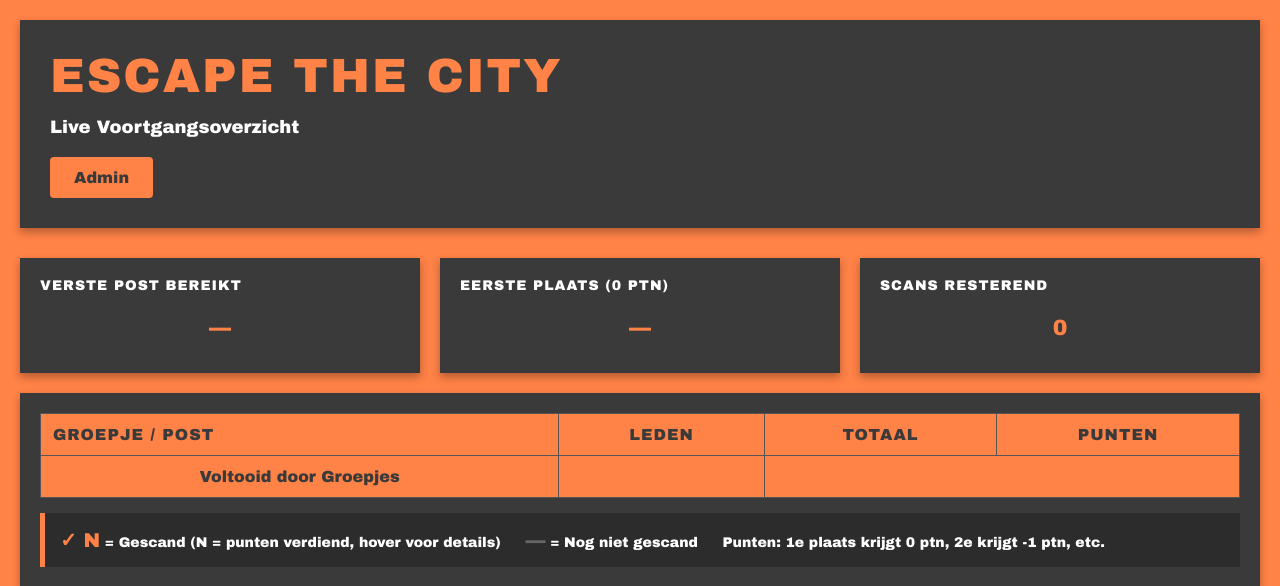
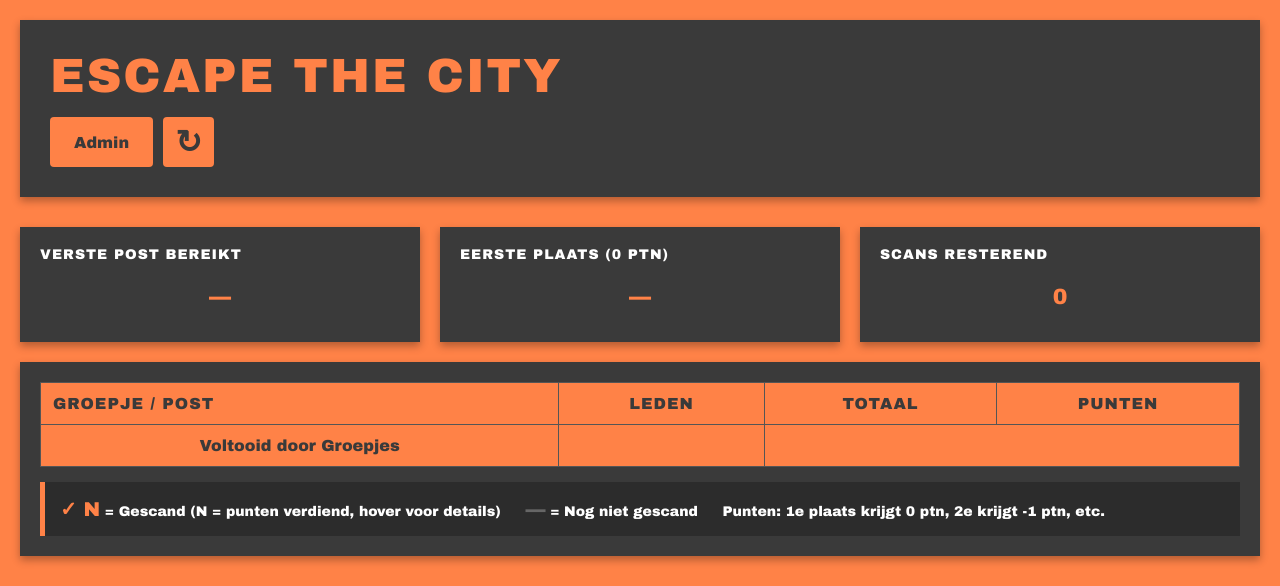
Before and after one commit to kwint/escape-the-city, a Django app: page / in a window 1280 px wide. Shown: the top 586 px of the page. Run offline with Django 5.2, Linux system fonts and the light colour scheme; data that the repository does not hold is empty.

Commit message:
Added refresh button

```diff
--- a/hunt/templates/hunt/overview.html
+++ b/hunt/templates/hunt/overview.html
@@ -29,8 +29,15 @@
             text-transform: uppercase;
             letter-spacing: 2px;
         }
+        .button-container {
+            display: flex;
+            gap: 10px;
+            align-items: stretch;
+        }
         .admin-link {
-            display: inline-block;
+            display: flex;
+            align-items: center;
+            justify-content: center;
             padding: 12px 24px;
             background-color: #FF8247;
             color: #3A3A3A;
@@ -43,6 +50,10 @@
         .admin-link:hover {
             transform: translateY(-2px);
             box-shadow: 0 4px 8px rgba(0,0,0,0.2);
+        }
+        .refresh-link {
+            font-size: 32px;
+            padding: 6px 12px;
         }
         .overview-container {
             background-color: #3A3A3A;
@@ -228,8 +239,10 @@
 <body>
     <div class="header">
         <h1>ESCAPE THE CITY</h1>
-        <p style="color: white; font-size: 18px; margin: 0 0 20px 0; font-weight: normal;">Live Voortgangsoverzicht</p>
-        <a href="/admin/" class="admin-link">Admin</a>
+        <div class="button-container">
+            <a href="/admin/" class="admin-link">Admin</a>
+            <a href="javascript:window.location.reload()" class="admin-link refresh-link">↻</a>
+        </div>
     </div>
 
     <div class="stats">
```
